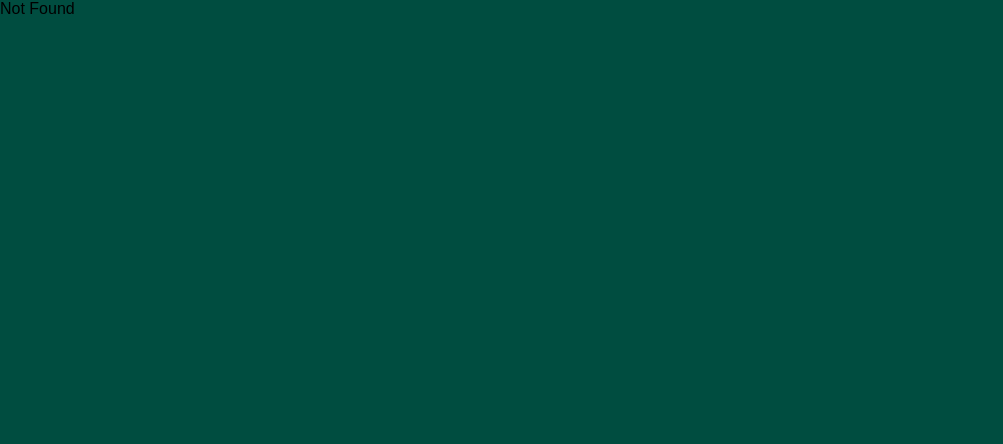
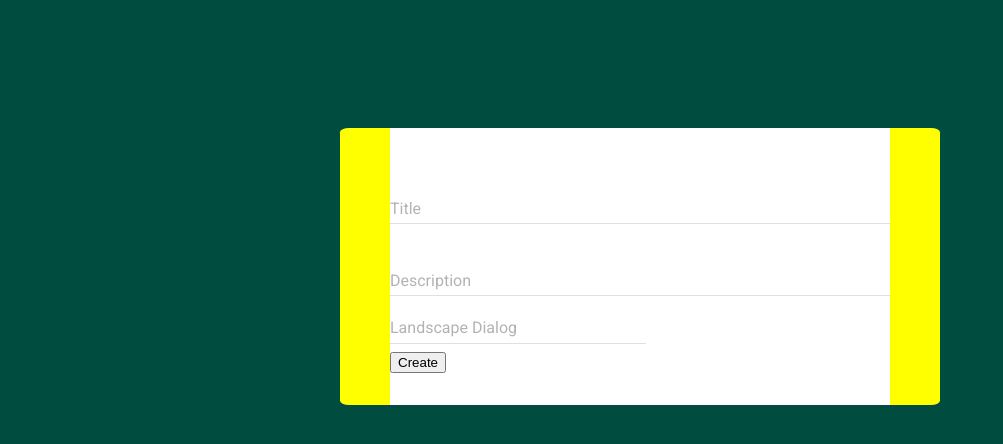
Before and after one commit to uclaseo/tripo, a React (Create React App) app in the folder tripo-front-end/: page /createplan in a window 1280 px wide. Shown: the top 444 px of the page, without its empty margins (0-1003 px from the left). Built offline with nearby package versions, Linux system fonts and the light colour scheme.

Commit message:
Test create plan form

```diff
--- a/tripo-front-end/public/index.html
+++ b/tripo-front-end/public/index.html
@@ -19,7 +19,7 @@
       work correctly both with client-side routing and a non-root public URL.
       Learn how to configure a non-root public URL by running `npm run build`.
     -->
-    <title>React App</title>
+    <title>tripo</title>
 
     <!-- FONT -->
     <link href="https://fonts.googleapis.com/css?family=Roboto:300,400,500" rel="stylesheet">
--- a/tripo-front-end/src/App.js
+++ b/tripo-front-end/src/App.js
@@ -7,6 +7,8 @@ import './App.css';
 import Landing from './Landing/Landing';
 import Upcoming from './Upcoming/Upcoming';
 import Login from './Login/Login';
+import CreatePlan from './CreatePlan/CreatePlan';
+
 import NotFound from './NotFound/NotFound';
 class App extends Component {
 
@@ -18,6 +20,7 @@ class App extends Component {
             <Route exact path="/" component={Login} />
             <Route path="/landing" component={Landing} />
             <Route path="/upcoming" component={Upcoming} />
+            <Route path="/createplan" component={CreatePlan} />
             <Route component={NotFound} />
           </Switch>
         </MulThemeProvider>
--- /dev/null
+++ b/tripo-front-end/src/CreatePlan/CreatePlan.jsx
@@ -0,0 +1,64 @@
+import React, { Component } from 'react';
+import { CreatePlanWrapper, StyledForm } from './CreatePlanStyles';
+import TextField from 'material-ui/TextField';
+import DatePicker from 'material-ui/DatePicker'
+import FlatButton from 'material-ui/FlatButton';
+
+export default class CreatePlan extends Component {
+  constructor(props) {
+    super(props);
+    this.state = {
+      title: '',
+      description: '',
+    };
+  }
+
+  handleChange = (event) => {
+    if (event.target.name === "title") {
+      this.setState({
+        title: event.target.value
+      })
+    } else if (event.target.name === "description") {
+      this.setState({
+        description: event.target.value
+      })
+    }
+  }
+
+  handleSubmit = (event) => {
+    event.preventDefault();
+    console.log(this.state.title);
+    console.log(this.state.description);
+  }
+
+
+  render() {
+    return (
+      <div className="create-plan">
+        <CreatePlanWrapper>
+          <StyledForm onSubmit={this.handleSubmit}>
+            <TextField
+              hintText="Type Title"
+              floatingLabelText="Title"
+              fullWidth={true}
+              name="title"
+              value={this.state.title}
+              onChange={this.handleChange}
+            /> <br />
+            <TextField
+              hintText="Type Description"
+              floatingLabelText="Description"
+              fullWidth={true}
+              multiLine={true}
+              name="description"
+              value={this.state.description}
+              onChange={this.handleChange}
+            /> <br />
+            <DatePicker hintText="Landscape Dialog" mode="landscape" />
+            <input type="submit" value="Create" />
+          </StyledForm>
+        </CreatePlanWrapper>
+      </div>
+    )
+  }
+}
--- /dev/null
+++ b/tripo-front-end/src/CreatePlan/CreatePlanStyles.js
@@ -0,0 +1,16 @@
+import styled from 'styled-components';
+
+export const CreatePlanWrapper = styled.div`
+  background-color: yellow;
+  width: 600px;
+  margin: auto;
+  margin-top: 10%;
+  border-radius: 1.5%;
+`;
+
+export const StyledForm = styled.form`
+  background-color: white;
+  margin: 50px;
+  padding-top: 2em;
+  padding-bottom: 2em;
+`
--- a/tripo-front-end/src/Landing/Create/Create.jsx
+++ /dev/null
@@ -1,14 +0,0 @@
-import React, { Component } from 'react';
-
-export default class Create extends Component {
-  constructor(props) {
-    super(props);
-  }
-  render() {
-    return (
-      <div>
-        Create Plans
-      </div>
-    )
-  }
-}
--- a/tripo-front-end/src/Landing/Landing.jsx
+++ b/tripo-front-end/src/Landing/Landing.jsx
@@ -1,9 +1,6 @@
 import React, { Component } from 'react';
 import FlatButton from 'material-ui/FlatButton';
-
-import Create from './Create/Create';
-import Plans from './Plans/Plans';
-import { Upcoming, Wrapper, MakePlan, ViewPlans, StyledLink } from './LandingStyles';
+import { Upcoming, Wrapper, StyledLink } from './LandingStyles';
 
 export default class Landing extends Component {
 
@@ -14,15 +11,11 @@ export default class Landing extends Component {
           UPCOMING EVENTS
         </Upcoming>
         <Wrapper>
-          <StyledLink to="/upcoming" style={{flex: 1}}>
-            <MakePlan>
-              <FlatButton label="Make Plan" fullWidth={true} disableTouchRipple={true} style={{height: '300px', padding: 0}}/>
-            </MakePlan>
+          <StyledLink to="/createplan">
+              <FlatButton label="CreatePlan" fullWidth={true} disableTouchRipple={true} style={{height: '100%'}}/>
           </StyledLink>
-          <StyledLink to="/upcoming" style={{flex: 1}}>
-            {/* <ViewPlans> */}
+          <StyledLink to="/upcoming">
               <FlatButton label="View Plans" fullWidth={true} disableTouchRipple={true} style={{height: '100%'}}/>
-            {/* </ViewPlans> */}
           </StyledLink>
         </Wrapper>
 
--- a/tripo-front-end/src/Landing/LandingStyles.js
+++ b/tripo-front-end/src/Landing/LandingStyles.js
@@ -4,7 +4,8 @@ import { Link } from 'react-router-dom';
 export const Upcoming = styled.div`
   background-color: blue;
   width: 100%;
-  height: 10em;
+  text-align: center;
+  padding: 30px;
 `;
 export const Wrapper = styled.div`
   margin: auto;
@@ -17,23 +18,6 @@ flex-direction: row;
   border-radius: 1.5%;
 `;
 
-
-export const MakePlan = styled.div`
-flex: 1;
-height: 300px;
-// line-height: 300px;
-border: none;
-
-
-`;
-
-export const ViewPlans = styled.div`
-flex: 1;
-height: 100%;
-line-height: 300px;
-border: none;
-`;
-
 export const StyledLink = styled(Link)`
   flex: 1;
 `;
--- a/tripo-front-end/src/Landing/Plans/Plans.jsx
+++ /dev/null
@@ -1,14 +0,0 @@
-import React, { Component } from 'react';
-
-export default class Plans extends Component {
-  constructor(props) {
-    super(props);
-  }
-  render() {
-    return (
-      <div>
-        Plans
-      </div>
-    )
-  }
-}
```
Lines whose indentation alone changed are shown as unchanged.
